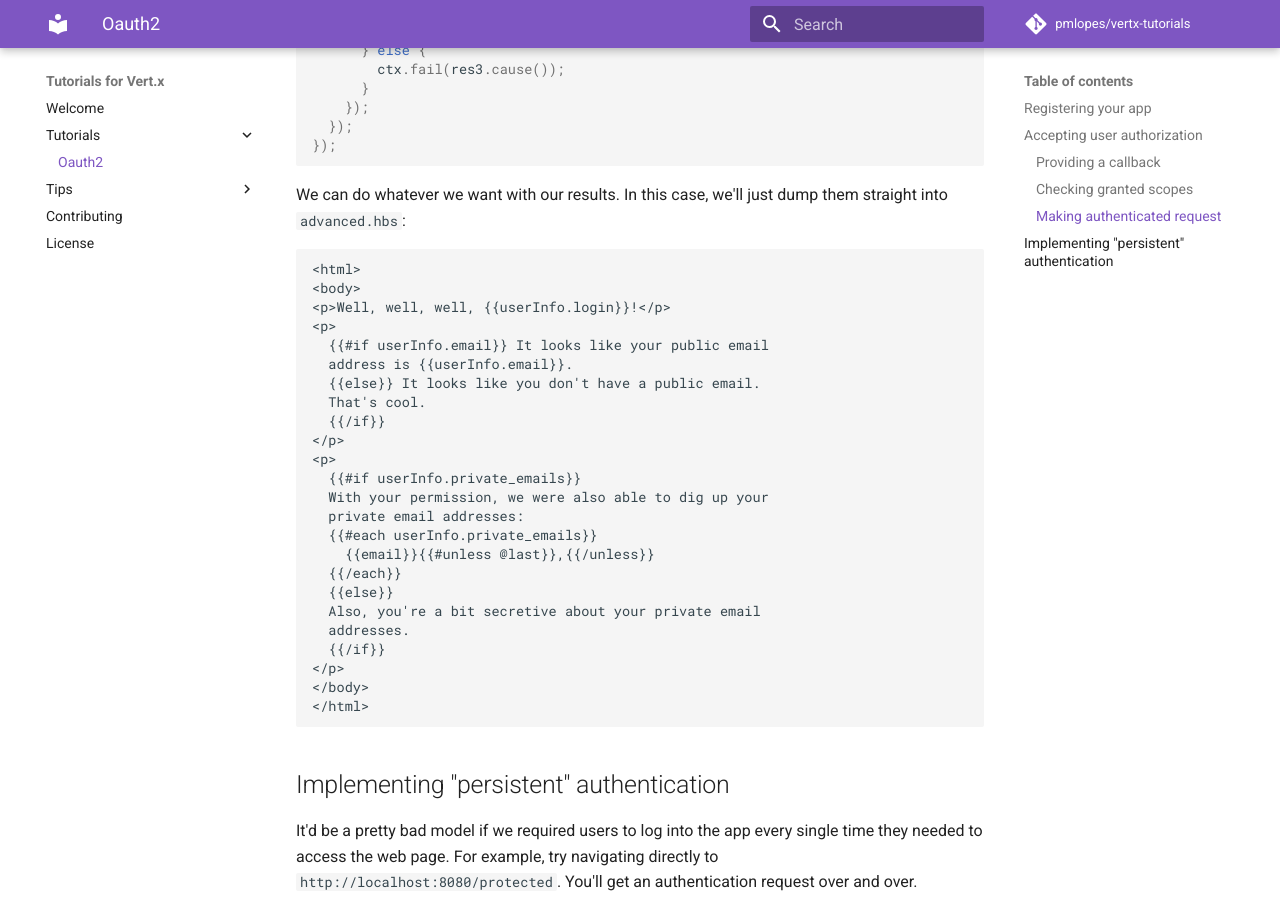
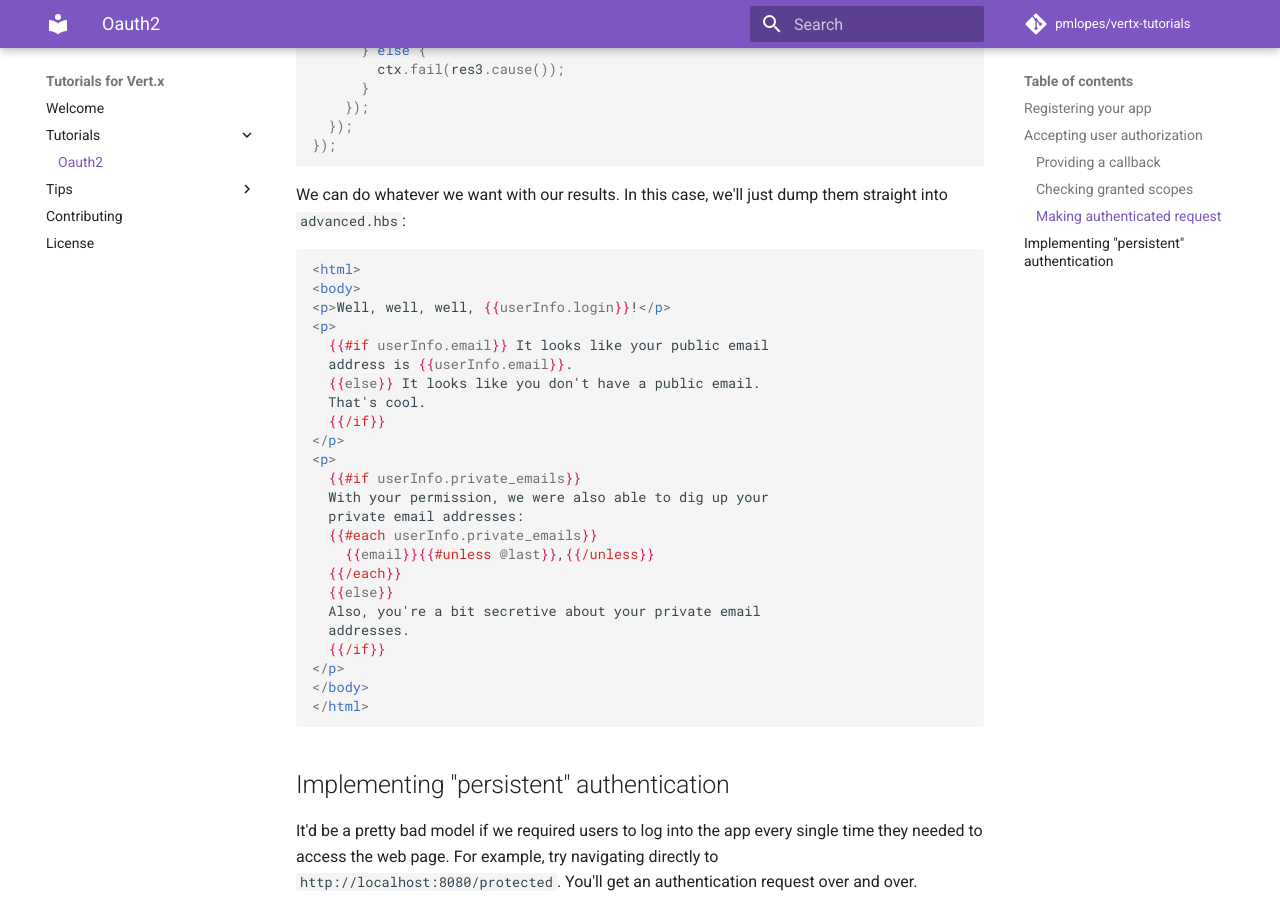
Before and after one commit to pmlopes/vertx-tutorials, an MkDocs documentation site: the page built from docs/tutorials/oauth2/github.md, in a window 1280 px wide and 900 px high, scrolled down 5008 px. Built offline with MkDocs 1.6.1 and Material for MkDocs 9.7.7, drawn with Linux system fonts in a browser that asks for light colours; comment, search, counter and statistics services are not loaded; old or Windows-style settings are respelled for this version of MkDocs; some of the changed text lies outside the part shown.

Commit message:
corrected syntax highlight

````diff
--- a/docs/tutorials/oauth2/github.md
+++ b/docs/tutorials/oauth2/github.md
@@ -88,7 +88,7 @@
 
 Next, in the *project resources* create the template `views/index.hbs` and paste this content:
 
-```hbs
+```html
 <html>
   <body>
     <p>
@@ -210,7 +210,7 @@
 
 We can do whatever we want with our results. In this case, we'll just dump them straight into `advanced.hbs`:
 
-```hbs
+```html+handlebars
 <html>
 <body>
 <p>Well, well, well, {{userInfo.login}}!</p>
````
